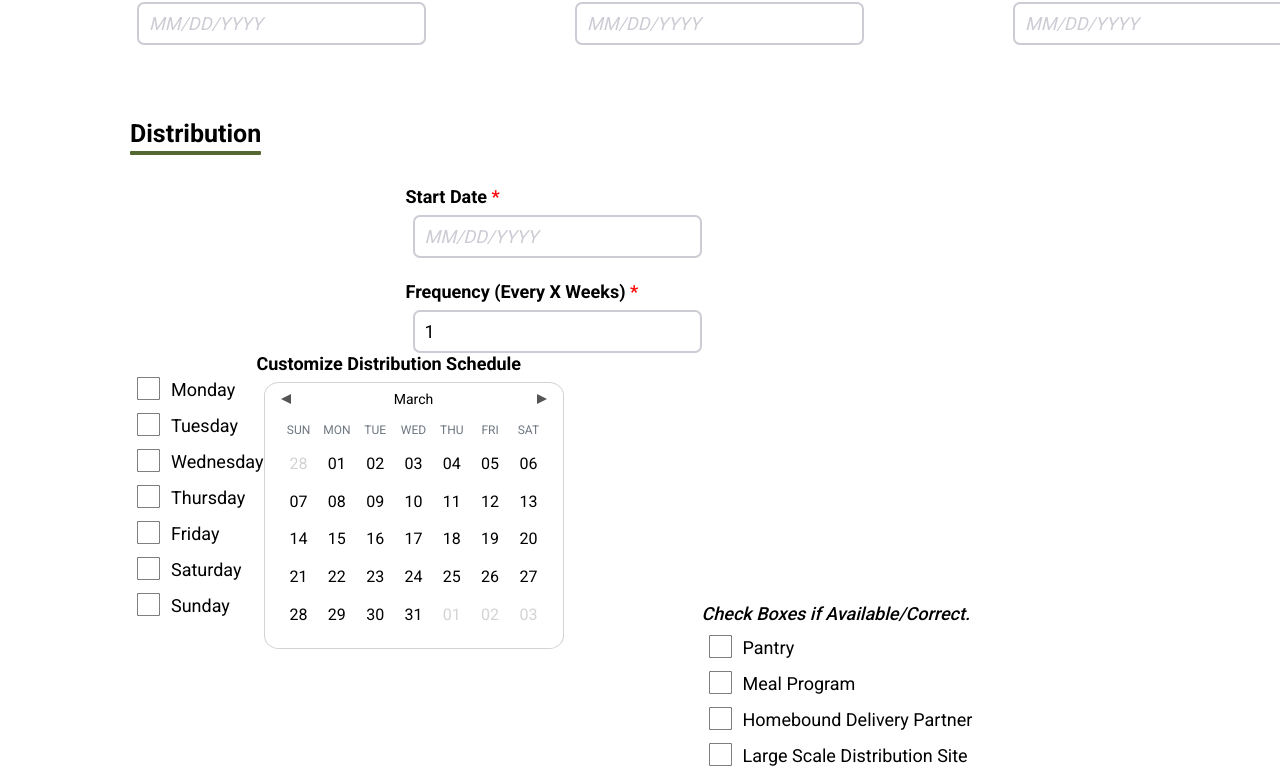
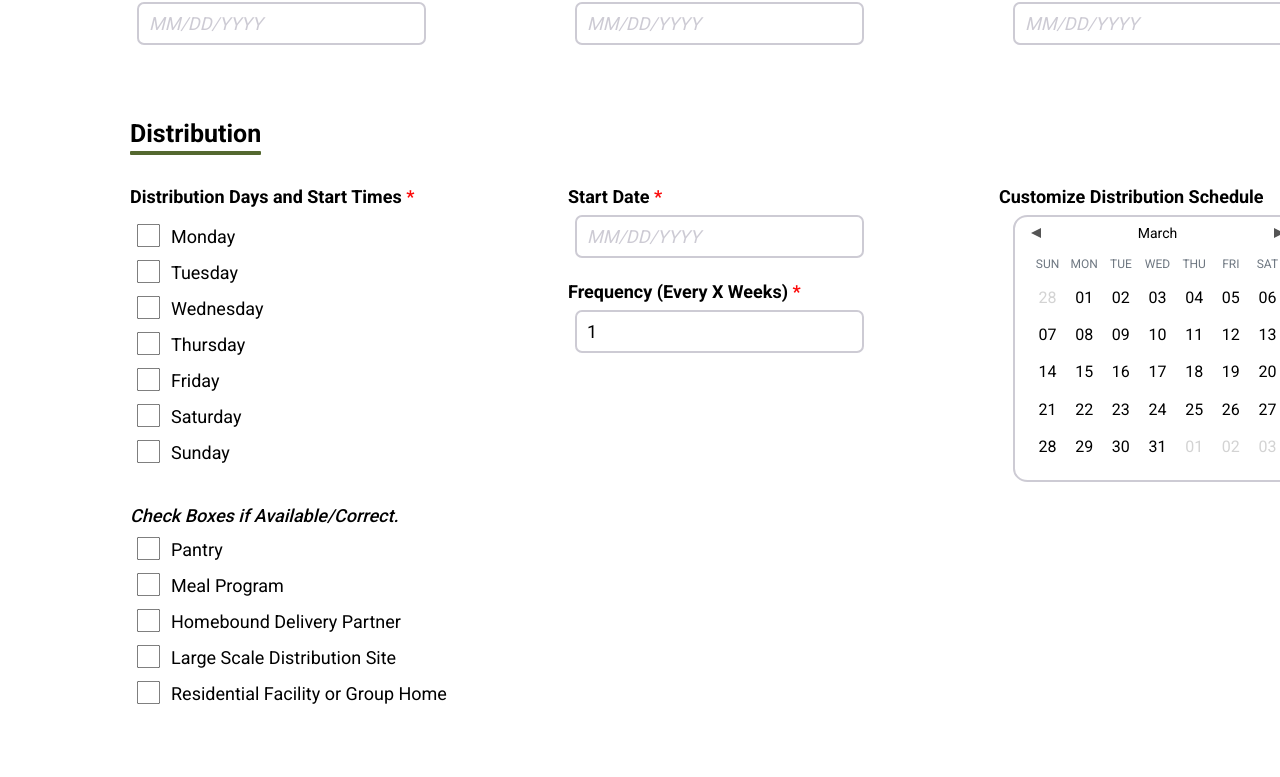
Before and after one commit to TritonSE/FSD-Distribution-Web-App, a React (Create React App) app in the folder frontend/: page /create-agency in a window 1280 px wide. Shown: the part 1980-2757 px from the top of the page. Built offline with nearby package versions, Linux system fonts and the light colour scheme.

Commit message:
Fix alignments/styling of distribution section components

```diff
--- a/frontend/src/pages/AgencyProfileForm/AgencyProfileForm.js
+++ b/frontend/src/pages/AgencyProfileForm/AgencyProfileForm.js
@@ -660,6 +660,8 @@ class AgencyProfileForm extends Component {
                   required
                   valid={this.isValid("distributionFrequency")}
                 />
+              </FormCol>
+              <FormCol>
                 <Calendar
                   label="Customize Distribution Schedule"
                   distributionStartDate={data.distributionStartDate}
@@ -678,6 +680,8 @@ class AgencyProfileForm extends Component {
                   onChange={this.handleInputChange}
                 />
               </FormCol>
+            </FormRow>
+            <FormRow>
               <FormCol>
                 <InputCheckboxList
                   label="Check Boxes if Available/Correct."
--- a/frontend/src/pages/AgencyProfileForm/DistributionCalendar/CalendarStyle.css
+++ b/frontend/src/pages/AgencyProfileForm/DistributionCalendar/CalendarStyle.css
@@ -1,10 +1,14 @@
+.calendar-container {
+  margin-left: 142px;
+}
+
 .calendar {
   box-sizing: border-box;
   font-size: 1rem;
-  max-width: 300px;
-  border: 1px solid;
-  color: lightgray;
+  width: 289px;
+  border: 2px solid #cdcbd4;
   border-radius: 5%;
+  margin-left: 7px;
 }
 
 .calendar-label {
@@ -16,6 +20,7 @@
   color: #000000;
   margin-left: -7px;
   margin-bottom: 8px;
+  margin-top: 23px;
   display: inline-block;
 }
 
@@ -50,6 +55,7 @@
   flex: 1;
   text-align: left;
   margin-left: 1rem;
+  cursor: pointer;
 }
 
 .calendar .header .previous .arrow {
@@ -78,6 +84,7 @@
   flex: 1;
   text-align: center;
   margin-right: 1rem;
+  cursor: pointer;
 }
 
 .calendar .week {
--- a/frontend/src/pages/AgencyProfileForm/DistributionCalendar/calendar.jsx
+++ b/frontend/src/pages/AgencyProfileForm/DistributionCalendar/calendar.jsx
@@ -225,7 +225,7 @@ class Calendar extends Component {
     const { label } = this.props;
     const { handlePrev, handleNext, getDateStyle, handleDateSelect } = this;
     return (
-      <div>
+      <div className="calendar-container">
         <label className="calendar-label">{label}</label>
         <div className="calendar">
           <Header
--- a/frontend/src/pages/AgencyProfileForm/DistributionDays.jsx
+++ b/frontend/src/pages/AgencyProfileForm/DistributionDays.jsx
@@ -1,5 +1,6 @@
 import React, { Component } from "react";
 import Checkbox from "./Checkbox";
+import RequiredAsterisk from "./RequiredAsterisk";
 import "./FormStyle.css";
 
 /**
@@ -17,7 +18,11 @@ class DistributionDays extends Component {
   render() {
     const { values, onChange } = this.props;
     return (
-      <div className="form-input selection-choice">
+      <div className="form-input selection-choice form-col-width">
+        <label className="form-input-label">
+          Distribution Days and Start Times
+          <RequiredAsterisk required={true} />
+        </label>
         {values.map((item, index) => (
           <span key={index}>
             <Checkbox
--- a/frontend/src/pages/AgencyProfileForm/FormStyle.css
+++ b/frontend/src/pages/AgencyProfileForm/FormStyle.css
@@ -12,6 +12,7 @@
 .form-col {
   display: inline-block;
   position: relative;
+  vertical-align: top;
 }
 
 .form-input {
@@ -23,6 +24,10 @@
 
 .form-col-gutter {
   margin-left: 142px;
+}
+
+.form-col-width {
+  width: 296px;
 }
 
 /* * * * Text styles * * * */
```
